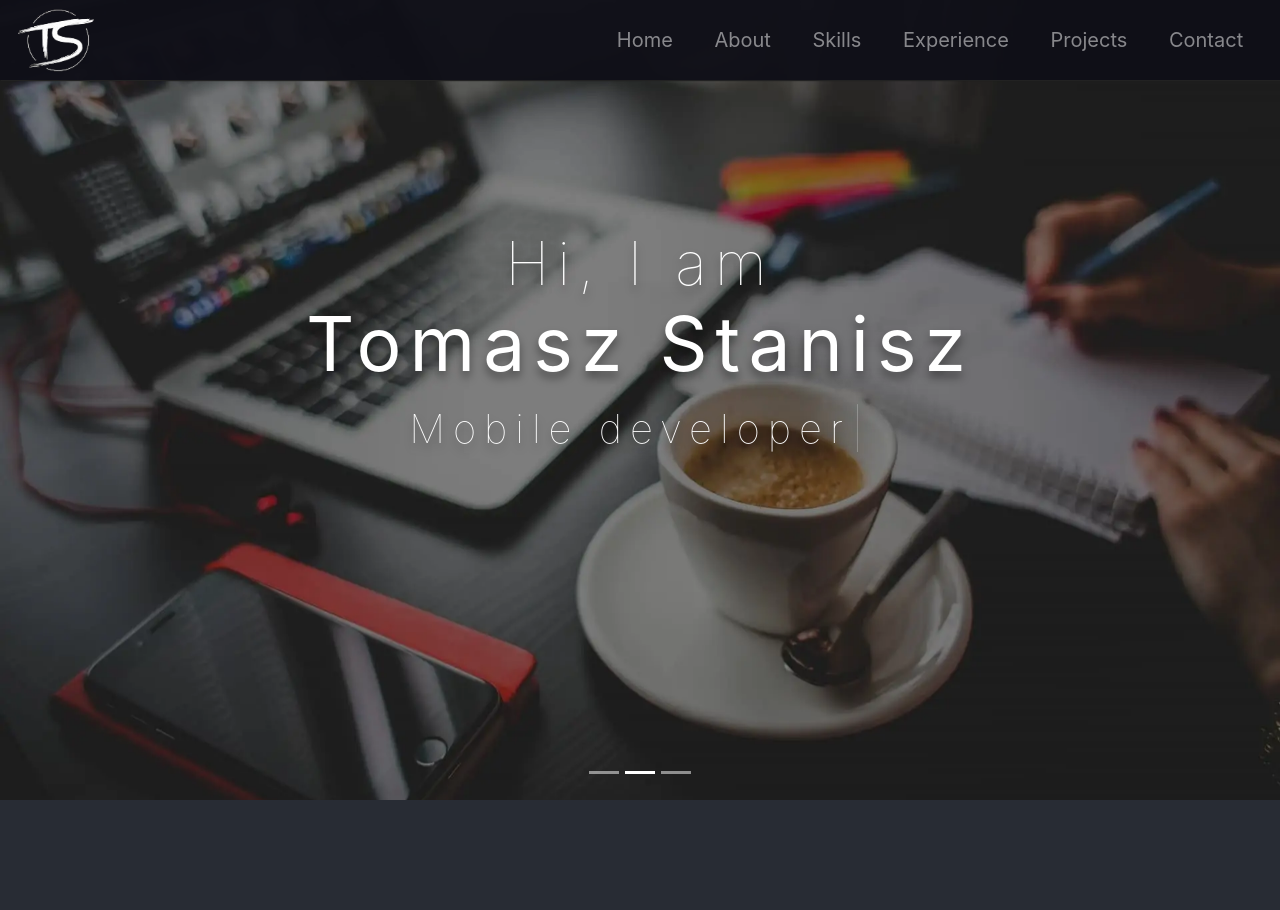
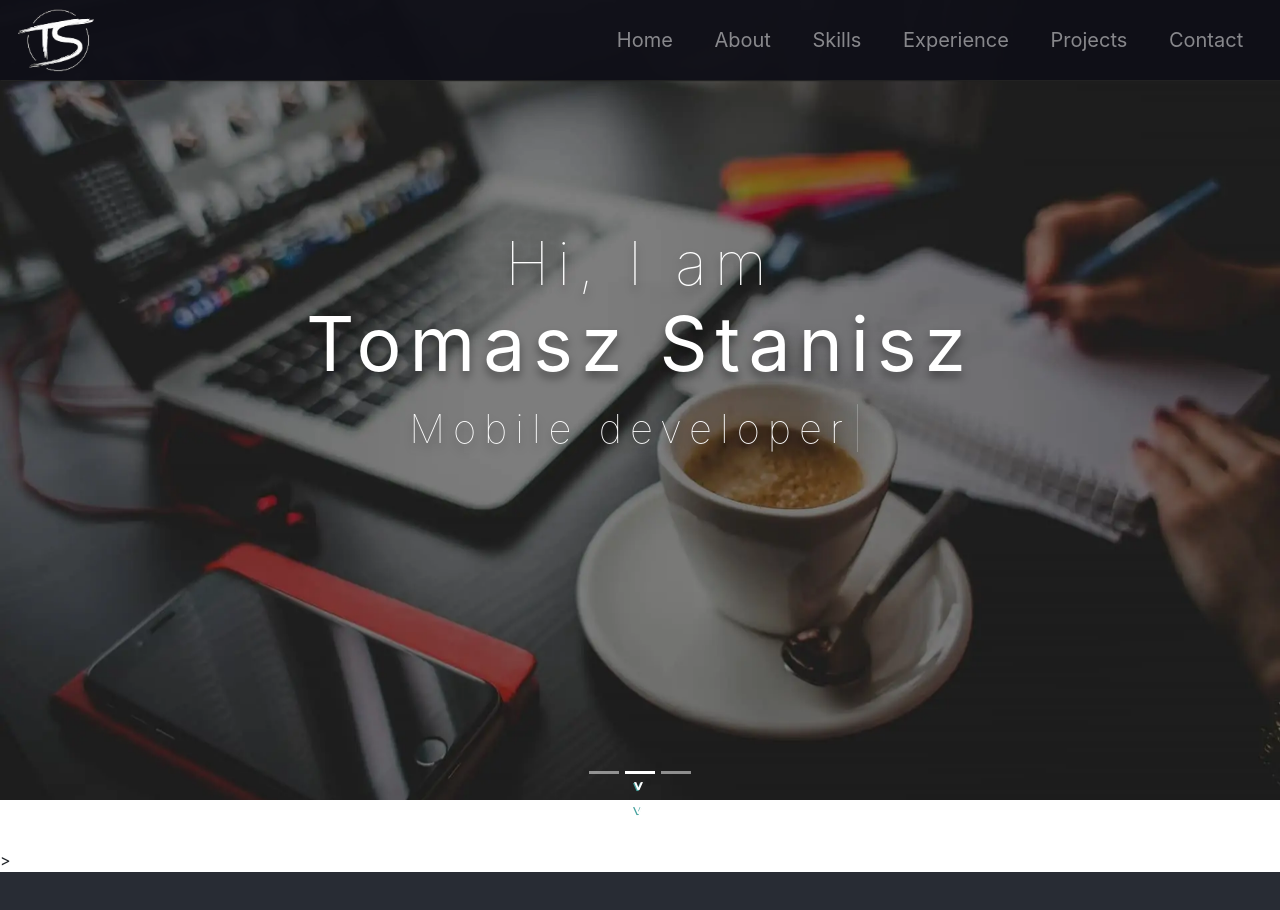
Before and after one commit to Fremen1990/react-portfolio-devthomas, a React (Create React App) app: page / in a window 1280 px wide. Shown: the top 910 px of the page. Built offline with nearby package versions, Linux system fonts and the light colour scheme.

Commit message:
Home page done

```diff
--- a/src/App.js
+++ b/src/App.js
@@ -1,9 +1,10 @@
 import React from "react";
 
-// Components-------
+// Components---------------------------------
 import MyNavbar from "./components/navbar";
 import MyCarousel from "./components/carousel";
 import MyTitleMessage from "./components/titleMessage.jsx";
+import ScrollDown from "./components/scrollDown.jsx";
 
 import "./App.css";
 
@@ -13,6 +14,7 @@ function App() {
       <MyNavbar />
       <MyCarousel />
       <MyTitleMessage />
+      <ScrollDown />>
       <div className="App">
         <header className="App-header">MY PORTFOLIO</header>
       </div>
--- a/src/components/carousel.jsx
+++ b/src/components/carousel.jsx
@@ -4,6 +4,7 @@ import Carousel from "react-bootstrap/Carousel";
 import Slide1 from "../assets/img/carousal/slide1.webp";
 import Slide2 from "../assets/img/carousal/slide2.webp";
 import Slide3 from "../assets/img/carousal/slide3.webp";
+import ScrollDown from "../components/scrollDown.jsx";
 
 import "./carousel.css";
 
@@ -34,6 +35,7 @@ const MyCarousel = () => {
             />
           </Carousel.Item>
         </Carousel>
+        <ScrollDown />
       </div>
     </>
   );
--- /dev/null
+++ b/src/components/scrollDown.jsx
@@ -0,0 +1,31 @@
+import React from "react";
+import styled from "styled-components";
+
+const MyScroll = styled.div`
+  position: relative;
+  z-index: 1;
+  bottom: 1.6em;
+  display: flex;
+  width: 100%;
+  justify-content: center;
+  background-color: transparent;
+  font-weight: bold;
+  text-shadow: 1px 1px #45a29e;
+  color: #fff;
+  .turn {
+    cursor: pointer;
+    transform: rotate(90deg);
+  }
+`;
+
+const ScrollDown = () => {
+  return (
+    <MyScroll>
+      <div className="turn">
+        <span>&gt;</span>
+      </div>
+    </MyScroll>
+  );
+};
+
+export default ScrollDown;
--- a/src/components/titleMessage.jsx
+++ b/src/components/titleMessage.jsx
@@ -42,7 +42,12 @@ const MyTitleMessage = () => {
           <div className="sub">
             <Typewriter
               options={{
-                strings: ["Web Developer", "Mobile developer", "UX Designer"],
+                strings: [
+                  "Web Developer",
+                  "Mobile developer",
+                  "2D game programmer",
+                  "IT lover",
+                ],
                 autoStart: true,
                 loop: true,
                 delay: 50,
```
